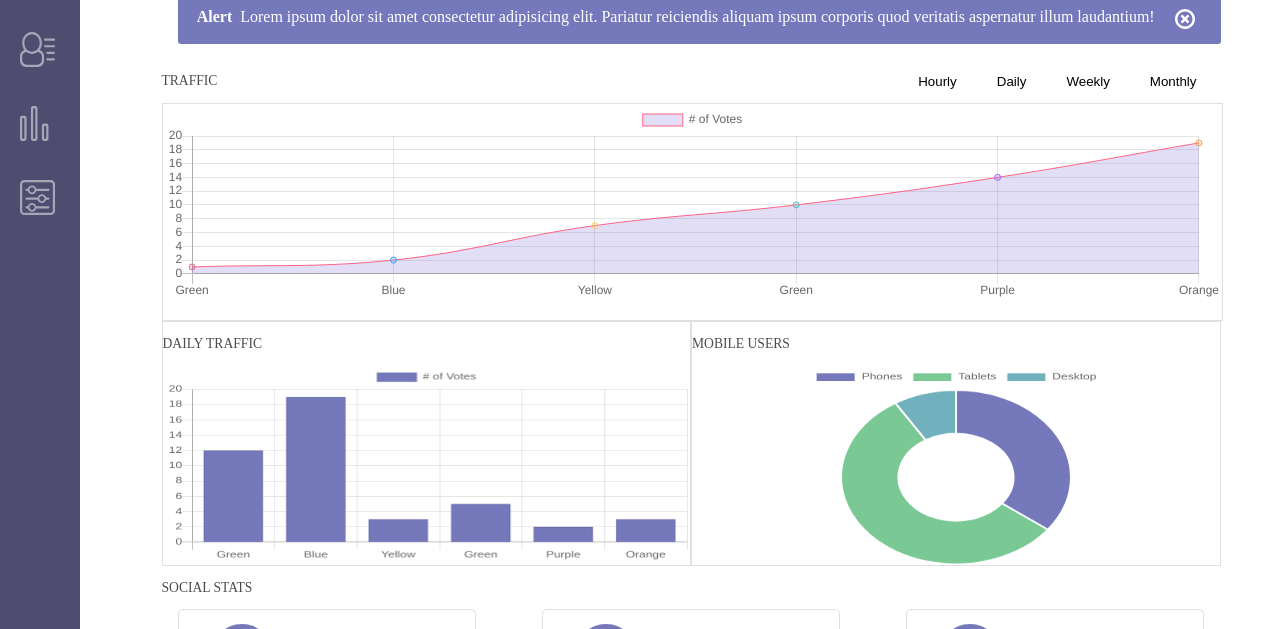
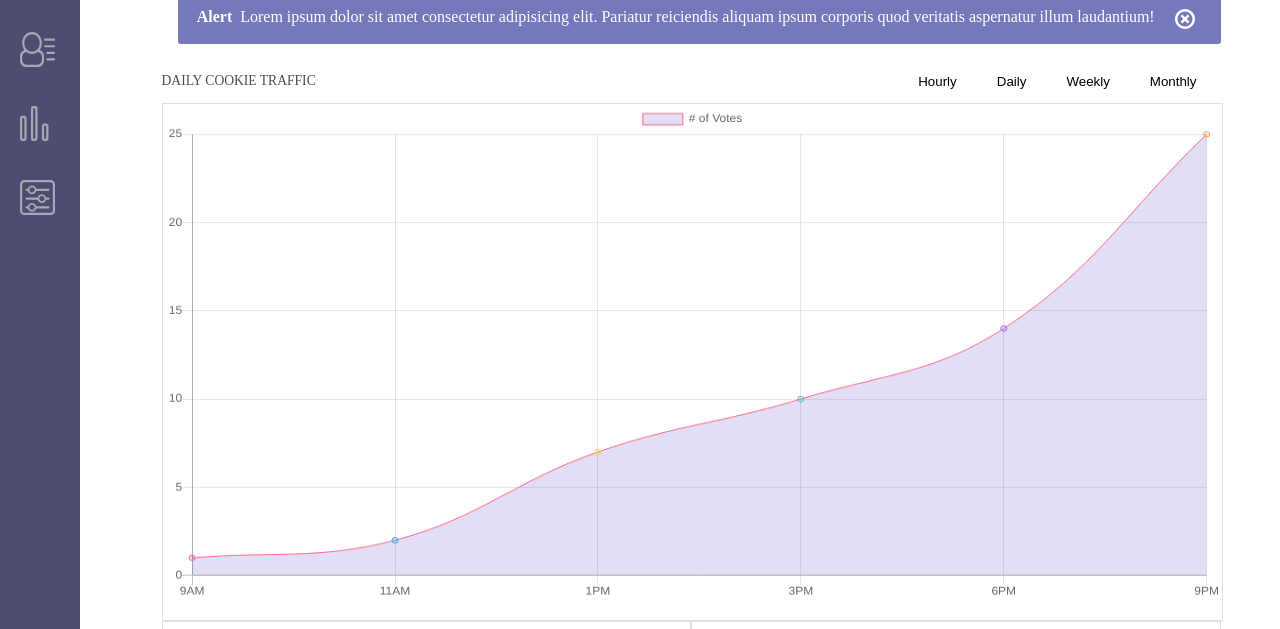
Before and after one commit to jmaletto1/WebApp-dashboard-fewd-project-7, a plain HTML site: page index.html in a window 1280 px wide. Shown: the part 158-787 px from the top of the page. Drawn offline with nearby package versions, Linux system fonts and the light colour scheme.

Commit message:
Re-sized main chart

```diff
--- a/css/styles.css
+++ b/css/styles.css
@@ -59,6 +59,7 @@ button {
   background: grey;
   border-radius: 5px;
   color: white;
+  font-weight: 600;
   height: 3rem;
   margin: 0.5rem;
   opacity: 0.8;
@@ -70,6 +71,7 @@ button {
   background: var(--color-primary);
   border-radius: 5px;
   color: white;
+  font-weight: 600;
   height: 3rem;
   margin: 0.5rem;
   transition: opacity 0.4s;
@@ -267,7 +269,7 @@ span {
 }
 
 .chart__container {
-  max-height: 400px;
+  /* max-height: 400px; */
 }
 
 .chart__controls {
@@ -294,7 +296,7 @@ span {
 
 #myChart {
   /* height: 250px; */
-  max-height: 400px;
+  max-height: 500px;
   border: 1px solid rgba(100, 100, 100, 0.2);
   padding-bottom: 1rem;
   width: 100%;
@@ -306,14 +308,14 @@ span {
 
 .secondary__graphs__traffic,
 .secondary__graphs__mobile__users {
-  max-height: 250px;
+  max-height: 400px;
 }
 
 #daily__traffic__chart,
 #mobile__users__chart {
   margin: 0 auto;
   width: 90%;
-  max-height: 200px;
+  max-height: 400px;
 }
 
 .grid__1x2 {
@@ -569,7 +571,7 @@ input:checked + .slider:before {
   #mobile__users__chart {
     margin: 0 auto;
     max-width: 100%;
-    max-height: 200px;
+    max-height: 400px;
   }
 
   .member__activity__container {
--- a/index.html
+++ b/index.html
@@ -63,14 +63,14 @@
 
         <div class="chart__container">
           <div class="chart__controls">
-            <h3>TRAFFIC</h3>
+            <h3>DAILY COOKIE TRAFFIC</h3>
             <button class="chart--selector">Hourly</button>
             <button class="chart--selector">Daily</button>
             <button class="chart--selector">Weekly</button>
             <button class="chart--selector">Monthly</button>
             <div class="chart__controls--buttons"></div>
           </div>
-          <canvas id="myChart" height="200"></canvas>
+          <canvas id="myChart"></canvas>
         </div>
 
         <div class="secondary__graphs grid__1x2">
@@ -386,7 +386,7 @@
         <option value="+13:00">(GMT +13:00) Apia, Nukualofa</option>
         <option value="+14:00">(GMT +14:00) Line Islands, Tokelau</option>
       </select>
-      <button class="button--submit button--half">SEND</button>
+      <button class="button--submit button--half">SAVE</button>
       <button class="button--cancel button--half">CANCEL</button>
 
   </div>
--- a/script.js
+++ b/script.js
@@ -5,11 +5,11 @@ function insertGraph(location, type) {
   var myChart = new Chart(ctx, {
     type: type,
     data: {
-      labels: ["Green", "Blue", "Yellow", "Green", "Purple", "Orange"],
+      labels: ["9AM", "11AM", "1PM", "3PM", "6PM", "9PM"],
       datasets: [
         {
           label: "# of Votes",
-          data: [1, 2, 7, 10, 14, 19],
+          data: [1, 2, 7, 10, 14, 25],
           backgroundColor: [
             "rgba(106, 90, 205, 0.2)",
             "rgba(54, 162, 235, 0.2)",
```
